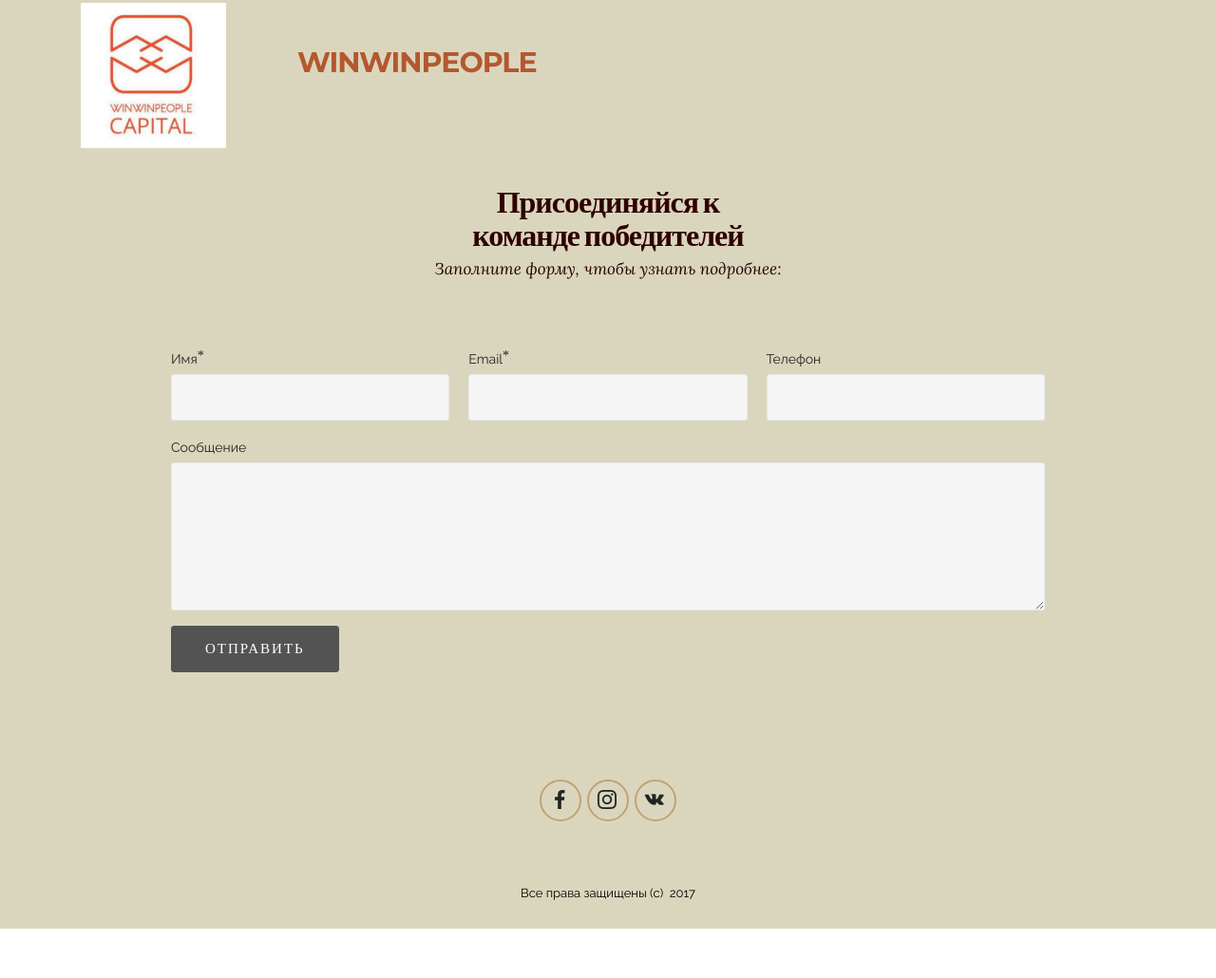
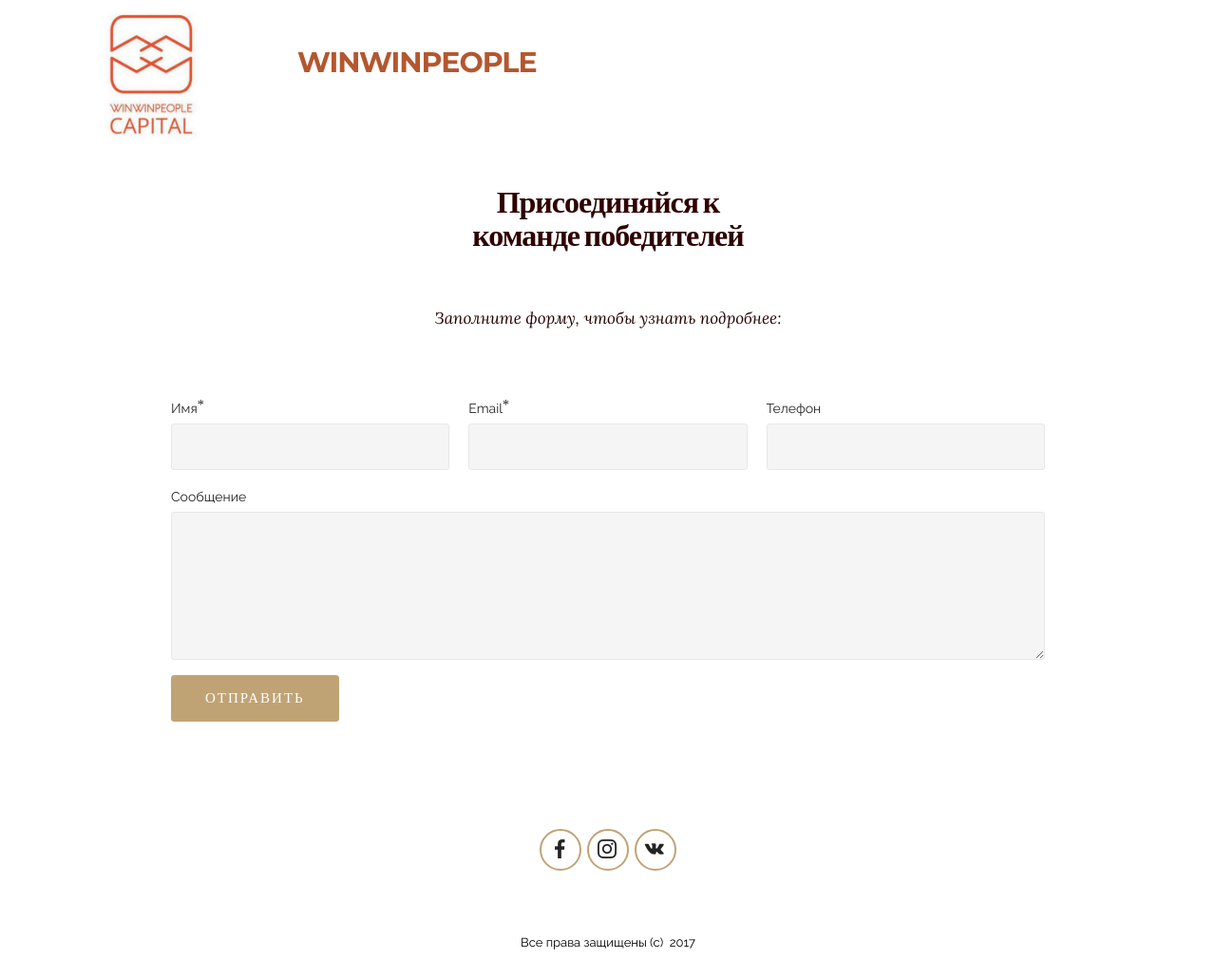
Before and after one commit to dobbydmusic/WinWinPeople, a plain HTML site: page index.html in a window 1280 px wide. Shown: the whole page at 95% size. Before the commit the page ends 978 px from the top, so only its background shows below. Drawn offline with nearby package versions, Linux system fonts and the light colour scheme.

```diff
--- a/index.html
+++ b/index.html
@@ -24,7 +24,7 @@
 
 </head>
 <body>
-<section class="mbr-section" id="msg-box5-3" style="background-color: rgb(218, 214, 189); padding-top: 0px; padding-bottom: 0px;">
+<section class="mbr-section" id="msg-box5-3" style="background-color: rgb(255, 255, 255); padding-top: 0px; padding-bottom: 0px;">
 
 
     <div class="container">
@@ -54,14 +54,14 @@
 
 </section>
 
-<section class="engine"><a rel="external" href="https://mobirise.com">Website Builder</a></section><section class="mbr-section" id="form1-0" style="background-color: rgb(218, 214, 189); padding-top: 40px; padding-bottom: 80px;">
+<section class="engine"><a rel="external" href="https://mobirise.com">Mobirise</a></section><section class="mbr-section" id="form1-0" style="background-color: rgb(255, 255, 255); padding-top: 40px; padding-bottom: 80px;">
 
     <div class="mbr-section mbr-section__container mbr-section__container--middle">
         <div class="container">
             <div class="row">
                 <div class="col-xs-12 text-xs-center">
                     <h3 class="mbr-section-title display-2">Присоединяйся к <br>команде победителей</h3>
-                    <small class="mbr-section-subtitle">Заполните форму, чтобы узнать подробнее:<br></small>
+                    <small class="mbr-section-subtitle"><br><br>Заполните форму, чтобы узнать подробнее:<br></small>
                 </div>
             </div>
         </div>
@@ -79,7 +79,7 @@
 
                     <form action="https://mobirise.com/" method="post" data-form-title="Присоединяйся к команде победителей">
 
-                        <input type="hidden" value="T07kbA36QSu1Z30WykFP6AL/dDFIvxBXLTJkjFQJIwBvU1BpTohIwfqSH1nYulmSxTHrktqfnCjyvd+oCPMwUcH2DHGjBvNZ0rGC2Jz/wm6jCuNHRfcpoLMiuJrGdgOQ" data-form-email="true">
+                        <input type="hidden" value="pL7nMiV8NFxEDwesV/8vth68KQJuktO0Rl/mcSmxmK3z/4cn/ODsso9b2QfD42Uih/fpSrKXIs1WH5YtoOCTzOhd8Gg4bB3zqt0TucJBMbtA6wy39Tl6C0UQLHF8hlE6" data-form-email="true">
 
                         <div class="row row-sm-offset">
 
@@ -111,7 +111,7 @@
                             <textarea class="form-control" name="message" rows="7" data-form-field="Message" id="form1-0-message"></textarea>
                         </div>
 
-                        <div><button type="submit" class="btn btn-black">ОТПРАВИТЬ</button></div>
+                        <div><button type="submit" class="btn btn-primary">ОТПРАВИТЬ</button></div>
 
                     </form>
                 </div>
@@ -120,7 +120,7 @@
     </div>
 </section>
 
-<section class="mbr-section mbr-section-md-padding" id="social-buttons2-1" style="background-color: rgb(218, 214, 189); padding-top: 0px; padding-bottom: 30px;">
+<section class="mbr-section mbr-section-md-padding" id="social-buttons2-1" style="background-color: rgb(255, 255, 255); padding-top: 0px; padding-bottom: 30px;">
 
     <div class="container">
         <div class="row">
@@ -132,7 +132,7 @@
     </div>
 </section>
 
-<footer class="mbr-small-footer mbr-section mbr-section-nopadding" id="footer1-2" style="background-color: rgb(218, 214, 189); padding-top: 1.75rem; padding-bottom: 1.75rem;">
+<footer class="mbr-small-footer mbr-section mbr-section-nopadding" id="footer1-2" style="background-color: rgb(255, 255, 255); padding-top: 1.75rem; padding-bottom: 1.75rem;">
 
     <div class="container">
         <p class="text-xs-center">Все права защищены (с) &nbsp;2017</p>
```
Also changed, not shown: page1.html (+1 -1 lines), 1 other file.
